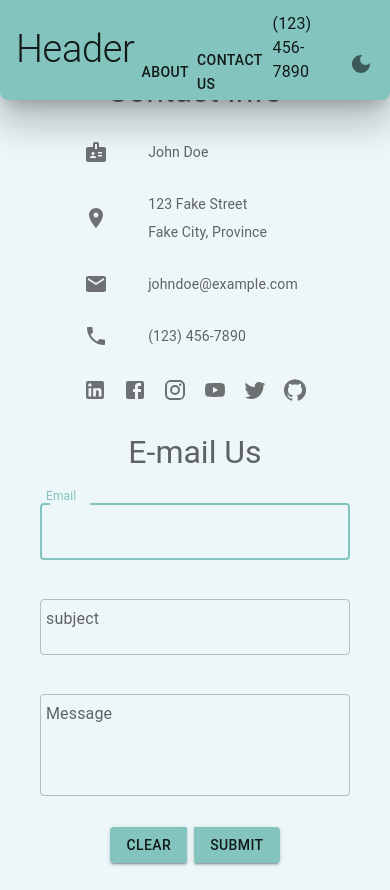
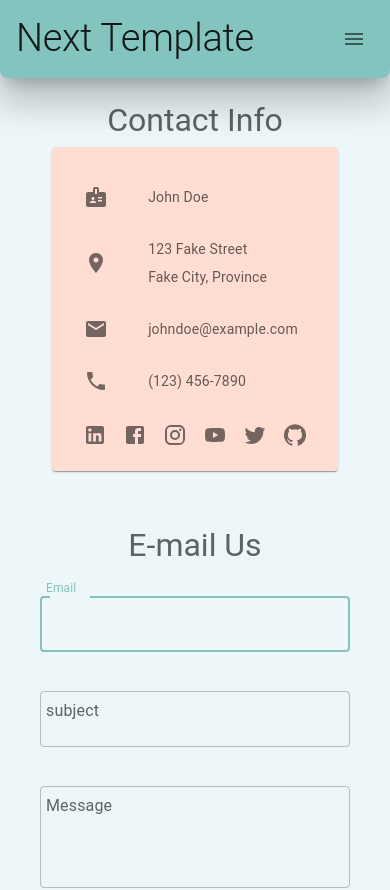
Before and after one commit to timjquigg/next-template, a Next.js app: page /contact in a window 390 px wide. Shown: the top 890 px of the page. Built offline with nearby package versions, Linux system fonts and the light colour scheme.

Commit message:
Add profile picture to contact info card. Add responsive design to nav bar

```diff
--- a/components/contact/contactInfo.tsx
+++ b/components/contact/contactInfo.tsx
@@ -8,6 +8,10 @@ import {
   ListItemButton,
   ListItemIcon,
   Typography,
+  Card,
+  Avatar,
+  useMediaQuery,
+  Theme,
 } from "@mui/material";
 import Grid from "@mui/material/Unstable_Grid2";
 import {
@@ -22,21 +26,9 @@ import {
   YouTube,
   Twitter,
 } from "@mui/icons-material";
-import { SxProps, ThemeOptions } from "@mui/system";
-
-const CONTACT = {
-  name: "John Doe",
-  address1: "123 Fake Street",
-  address2: "Fake City, Province",
-  email: "johndoe@example.com",
-  phone: "(123) 456-789",
-  linkedIn: "https://www.linkedin.com/in/johndoe",
-  facebook: "https://www.facebook.com/johndoe",
-  instagram: "https://www.instagram.com/johndoe",
-  youtube: "https://www.youtube.com/johndoe",
-  twitter: "https://www.twitter.com/johndoe",
-  github: "https://www.github.com/johndoe",
-};
+import { SxProps } from "@mui/system";
+import useWindowDimensions from "@/hooks/useWindowDimensions";
+import { contact } from "@/lib/data";
 
 type Props = {
   xs?: number;
@@ -46,36 +38,77 @@ type Props = {
   xl?: number;
 };
 
-export default function ContactInfo(props: Props) {
 const boxStyle: SxProps = {
+  display: "flex",
+  maxWidth: "600",
+  flexDirection: "column",
+  alignItems: "center",
+  m: "1rem",
+};
+
+const listStyle: SxProps = {
   display: "flex",
   flexDirection: "column",
   alignItems: "center",
-    // justifyContent: "center",
-    // width: "50%",
-    mx: "1rem",
 };
+
+const socialsStyle: SxProps = {
+  display: "flex",
+  justifyContent: "center",
+};
+
+const cardStyle = (large: boolean): SxProps => {
+  return {
+    display: "flex",
+    flexDirection: large ? "row" : "column",
+    p: "1rem",
+  };
+};
+
+const imageStyle = (height: number): SxProps => {
+  return {
+    m: "auto",
+    minWidth: height / 4,
+    minHeight: height / 4,
+    maxWidth: height / 2,
+    maxHeight: height / 2,
+  };
+};
+
+export default function ContactInfo(props: Props) {
+  const { contactCardHeight, bodyHeight } = useWindowDimensions();
+  console.log(contactCardHeight);
+  const large = useMediaQuery((theme: Theme) => theme.breakpoints.up("sm"));
 
   return (
     <Grid xs={props.xs} sm={props.sm} md={props.md} lg={props.lg} xl={props.xl}>
       <Box id="contact_info" sx={boxStyle}>
         <Typography variant="h3">Contact Info</Typography>
+        <Card id="contactCard" sx={cardStyle(large)}>
+          <Avatar
+            src={contact.profile}
+            alt="profile image"
+            sx={imageStyle(contactCardHeight)}
+          />
+          <Box sx={listStyle}>
             <List>
               <ListItem>
                 <ListItemIcon>
                   <Badge />
                 </ListItemIcon>
-            <Typography variant="body2">{CONTACT.name}</Typography>
+                <Typography variant="body2">{contact.name}</Typography>
               </ListItem>
-          {CONTACT.hasOwnProperty("address1") && (
+              {contact.hasOwnProperty("address1") && (
                 <ListItem>
                   <ListItemIcon>
                     <Place />
                   </ListItemIcon>
                   <div>
-                <Typography variant="body2">{CONTACT.address1}</Typography>
-                {CONTACT.hasOwnProperty("address2") && (
-                  <Typography variant="body2">{CONTACT.address2}</Typography>
+                    <Typography variant="body2">{contact.address1}</Typography>
+                    {contact.hasOwnProperty("address2") && (
+                      <Typography variant="body2">
+                        {contact.address2}
+                      </Typography>
                     )}
                   </div>
                 </ListItem>
@@ -93,41 +126,53 @@ export default function ContactInfo(props: Props) {
                 <Typography variant="body2">(123) 456-7890</Typography>
               </ListItem>
             </List>
-        <ButtonGroup>
-          {CONTACT.hasOwnProperty("linkedIn") && (
-            <IconButton onClick={() => window.open(CONTACT.linkedIn, "_blank")}>
+            <ButtonGroup sx={socialsStyle}>
+              {contact.hasOwnProperty("linkedIn") && (
+                <IconButton
+                  onClick={() => window.open(contact.linkedIn, "_blank")}
+                >
                   <LinkedIn />
                 </IconButton>
               )}
-          {CONTACT.hasOwnProperty("facebook") && (
-            <IconButton onClick={() => window.open(CONTACT.facebook, "_blank")}>
+              {contact.hasOwnProperty("facebook") && (
+                <IconButton
+                  onClick={() => window.open(contact.facebook, "_blank")}
+                >
                   <Facebook />
                 </IconButton>
               )}
-          {CONTACT.hasOwnProperty("instagram") && (
+              {contact.hasOwnProperty("instagram") && (
                 <IconButton
-              onClick={() => window.open(CONTACT.instagram, "_blank")}
+                  onClick={() => window.open(contact.instagram, "_blank")}
                 >
                   <Instagram />
                 </IconButton>
               )}
-          {CONTACT.hasOwnProperty("youtube") && (
-            <IconButton onClick={() => window.open(CONTACT.youtube, "_blank")}>
+              {contact.hasOwnProperty("youtube") && (
+                <IconButton
+                  onClick={() => window.open(contact.youtube, "_blank")}
+                >
                   <YouTube />
                 </IconButton>
               )}
-          {CONTACT.hasOwnProperty("twitter") && (
-            <IconButton onClick={() => window.open(CONTACT.twitter, "_blank")}>
+              {contact.hasOwnProperty("twitter") && (
+                <IconButton
+                  onClick={() => window.open(contact.twitter, "_blank")}
+                >
                   <Twitter />
                 </IconButton>
               )}
-          {CONTACT.hasOwnProperty("github") && (
-            <IconButton onClick={() => window.open(CONTACT.github, "_blank")}>
+              {contact.hasOwnProperty("github") && (
+                <IconButton
+                  onClick={() => window.open(contact.github, "_blank")}
+                >
                   <GitHub />
                 </IconButton>
               )}
             </ButtonGroup>
           </Box>
+        </Card>
+      </Box>
     </Grid>
   );
 }
--- a/components/contact/index.tsx
+++ b/components/contact/index.tsx
@@ -8,20 +8,22 @@ import useWindowDimensions from "@/hooks/useWindowDimensions";
 export default function ContactPage() {
   const { bodyHeight } = useWindowDimensions();
   const containerStyle: SxProps = {
-    display: "flex",
-    flexDirection: "row",
-    justifyItems: "center",
-    alignItems: "center",
-    flexShrink: 1,
-    height: bodyHeight,
+    // mt: "1rem",
+    // alignItems: "baseline",
+    // display: "flex",
+    // flexDirection: "row",
+    // justifyItems: "center",
+    // alignItems: "center",
+    // flexShrink: 1,
+    // height: bodyHeight,
   };
 
   return (
-    <Box sx={containerStyle}>
-      <Grid container spacing={2} columns={12}>
-        <ContactInfo md={5} sm={6} xs={12} />
-        <ContactForm md={6} sm={6} xs={12} />
+    <>
+      <Grid container spacing={2} columns={12} sx={containerStyle}>
+        <ContactInfo lg={6} md={12} sm={12} xs={12} />
+        <ContactForm lg={6} md={12} sm={12} xs={12} />
       </Grid>
-    </Box>
+    </>
   );
 }
--- a/components/homePage/section2.tsx
+++ b/components/homePage/section2.tsx
@@ -39,9 +39,9 @@ export default function Section2() {
     verticalAlign: "middle",
   };
 
-  const carouselItems = pageTwo.carousel.map((el, i) => {
+  const carouselItems = pageTwo.carousel.map((el) => {
     return (
-      <Paper elevation={10} sx={paperStyle} key={i}>
+      <Paper elevation={10} sx={paperStyle} key={el.title}>
         <Typography variant="h3">{el.title}</Typography>
         <Typography variant="body1">{el.details}</Typography>
       </Paper>
--- a/components/navbar.tsx
+++ b/components/navbar.tsx
@@ -1,3 +1,4 @@
+import { MouseEvent } from "react";
 import {
   Box,
   Button,
@@ -8,15 +9,16 @@ import {
   IconButton,
   useTheme,
   Paper,
+  useMediaQuery,
+  Theme,
+  Menu,
+  MenuItem,
 } from "@mui/material";
-import { LightMode, DarkMode } from "@mui/icons-material";
+import { LightMode, DarkMode, Menu as MenuIcon } from "@mui/icons-material";
 import Link from "./link";
-import { useContext } from "react";
+import { SyntheticEvent, useContext, useState } from "react";
 import { ColorModeContext } from "@/styles/theme";
-
-export default function Navbar() {
-  const theme = useTheme();
-  const colorMode = useContext(ColorModeContext);
+import { navData } from "@/lib/data";
 
 const bannerStyle: SxProps = {
   position: "sticky",
@@ -45,13 +47,62 @@ export default function Navbar() {
   display: "flex",
   flexDirection: "row",
   alignItems: "flex-end",
+  bgcolor: (theme: ThemeOptions) => theme?.palette?.primary?.main,
 };
 
 const buttonStyle: SxProps = {
-    height: "1.5rem",
   mx: "0.5rem",
   color: (theme: ThemeOptions) => theme?.palette?.text?.primary,
 };
+
+const menuItemStyle: SxProps = {
+  bgcolor: (theme: ThemeOptions) => theme?.palette?.primary?.main,
+};
+
+export default function Navbar() {
+  const theme = useTheme();
+  const colorMode = useContext(ColorModeContext);
+  const matches = useMediaQuery((theme: Theme) => theme.breakpoints.up("sm"));
+  const [anchorEl, setAnchorEl] = useState<null | HTMLElement>(null);
+  const open = Boolean(anchorEl);
+
+  const handleClick = (event: MouseEvent<HTMLButtonElement>) => {
+    setAnchorEl(event.currentTarget);
+  };
+
+  const handleClose = () => {
+    setAnchorEl(null);
+  };
+
+  const navLinks = navData.pages.map((page) => {
+    return (
+      <Button
+        key={page.title + "large"}
+        variant="text"
+        component={Link}
+        href={page.link}
+        sx={buttonStyle}
+      >
+        {page.title}
+      </Button>
+    );
+  });
+
+  const smallNaveLinks = navData.pages.map((page) => {
+    return (
+      <MenuItem key={page.title + "small"} disableGutters sx={menuItemStyle}>
+        <Button
+          onClick={handleClose}
+          variant="text"
+          component={Link}
+          href={page.link}
+          sx={buttonStyle}
+        >
+          {page.title}
+        </Button>
+      </MenuItem>
+    );
+  });
 
   return (
     <Paper id="banner" elevation={24} sx={bannerStyle}>
@@ -62,27 +113,30 @@ export default function Navbar() {
         variant="h2"
         sx={titleStyle}
       >
-        Header
+        {navData.title}
       </Typography>
+      {matches ? (
         <ButtonGroup sx={menuStyle}>
-        <Button variant="text" component={Link} href="/about" sx={buttonStyle}>
-          About
-        </Button>
-        <Button
-          variant="text"
-          component={Link}
-          href="/contact"
-          sx={buttonStyle}
-        >
-          Contact Us
-        </Button>
-        <Typography variant="body1" sx={menuStyle}>
-          (123) 456-7890
-        </Typography>
+          {navLinks}
           <IconButton onClick={colorMode.toggleColorMode}>
             {theme.palette.mode === "dark" ? <LightMode /> : <DarkMode />}
           </IconButton>
         </ButtonGroup>
+      ) : (
+        <>
+          <IconButton onClick={handleClick}>
+            <MenuIcon />
+          </IconButton>
+          <Menu
+            open={open}
+            anchorEl={anchorEl}
+            onClose={handleClose}
+            // sx={{ backgroundColor: "red" }}
+          >
+            {smallNaveLinks}
+          </Menu>
+        </>
+      )}
       {/* </Box> */}
     </Paper>
   );
--- a/hooks/useWindowDimensions.ts
+++ b/hooks/useWindowDimensions.ts
@@ -9,9 +9,12 @@ function getWindowDimensions() {
 }
 
 function getElementHeights(height: number) {
+  const contactHeight =
+    document.getElementById("contactCard")?.clientHeight ?? 0;
+  console.log(contactHeight);
   const bannerHeight = document.getElementById("banner")?.clientHeight ?? 0;
   const bodyHeight = height - bannerHeight;
-  return { bannerHeight, bodyHeight };
+  return { contactHeight, bannerHeight, bodyHeight };
 }
 
 export default function useWindowDimensions() {
@@ -21,6 +24,7 @@ export default function useWindowDimensions() {
   });
   const [bannerHeight, setBannerHeight] = useState(0);
   const [bodyHeight, setBodyHeight] = useState(0);
+  const [contactCardHeight, setContactCardHeight] = useState(0);
 
   useEffect(() => {
     setWindowDimensions(getWindowDimensions());
@@ -32,6 +36,7 @@ export default function useWindowDimensions() {
       const heights = getElementHeights(windowdimensions.height);
       setBannerHeight(heights.bannerHeight);
       setBodyHeight(heights.bodyHeight);
+      setContactCardHeight(heights.contactHeight);
     }
 
     window.addEventListener("resize", handleResize);
@@ -44,5 +49,5 @@ export default function useWindowDimensions() {
     setBodyHeight(heights.bodyHeight);
   }, [bannerHeight, windowdimensions.height]);
 
-  return { bannerHeight, bodyHeight };
+  return { contactCardHeight, bannerHeight, bodyHeight };
 }
--- a/lib/data.tsx
+++ b/lib/data.tsx
@@ -38,6 +38,7 @@ export const pageThree = {
 
 export const contact = {
   name: "John Doe",
+  profile: "/blank-profile-picture-973460.png",
   address1: "123 Fake Street",
   address2: "Fake City, Province",
   email: "johndoe@example.com",
```
Also changed, not shown: components/contact/contactForm.tsx (+5 -3 lines), styles/theme.tsx (+13 -1 lines), public/blank-profile-picture-973460.png (added). Lines whose indentation alone changed are shown as unchanged.
